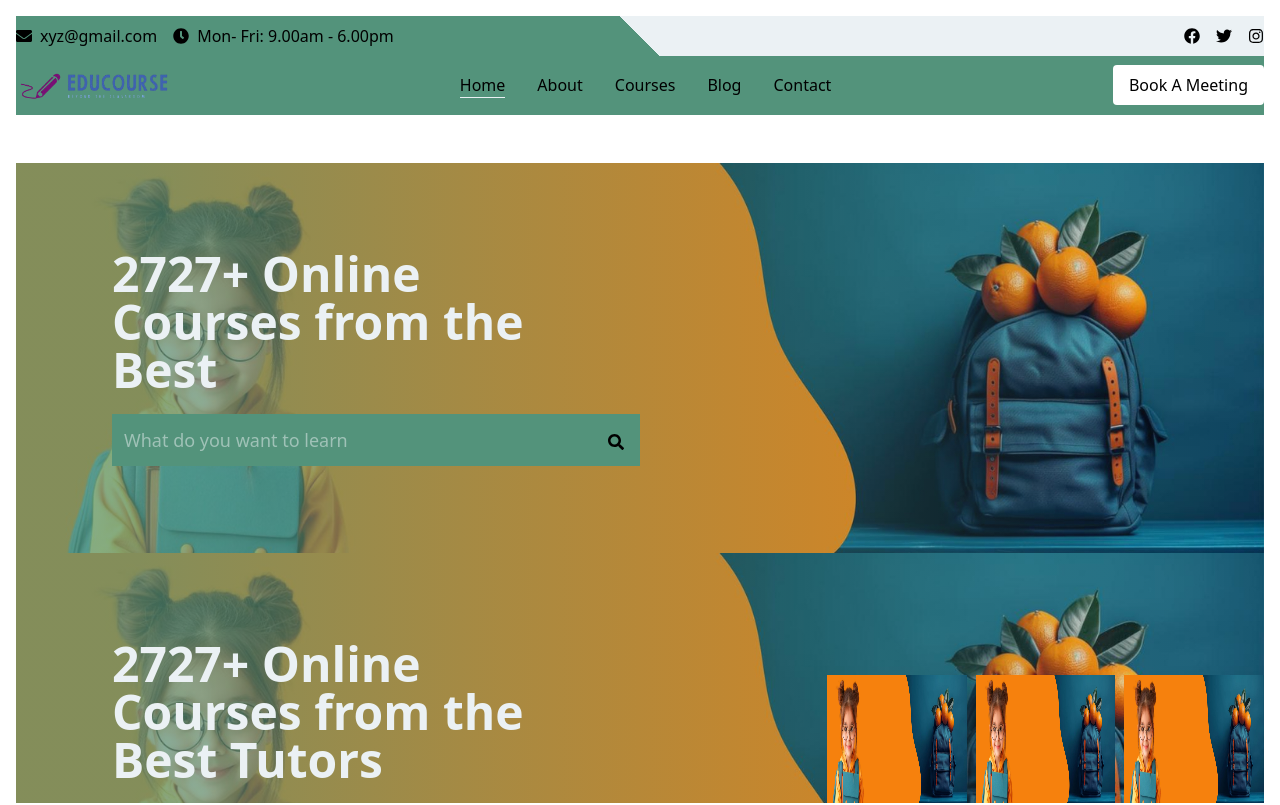
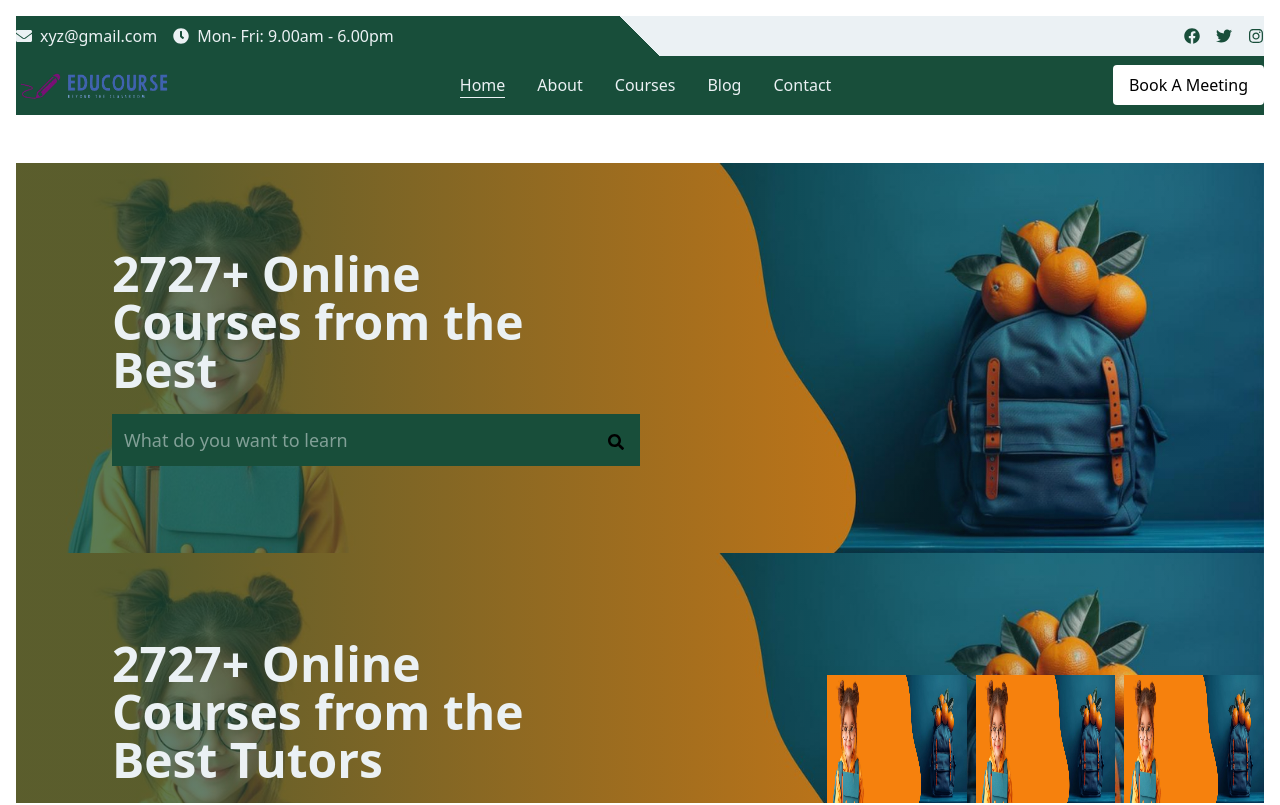
Before and after one commit to eduCourseOrg/eduCourse-client, a React (Vite) app: page / in a window 1280 px wide. Shown: the top 805 px of the page. Built offline with nearby package versions, Linux system fonts and the light colour scheme.

Commit message:
text color changed

```diff
--- a/src/Shared/Header/Header.jsx
+++ b/src/Shared/Header/Header.jsx
@@ -5,7 +5,7 @@ import { FaFacebook, FaTwitter, FaInstagram, FaEnvelope, FaClock } from "react-i
 const Header = () => {
   return (
     <header>
-    <div className="py-2 bg-linear-[45deg,var(--color-primary)_50%,var(--color-secondary)_50%] text-black">
+    <div className="py-2 bg-linear-[45deg,var(--color-primary)_50%,var(--color-secondary)_50%] text-secondary">
         <div className="container mx-auto flex justify-between items-center">
             <div className="flex items-center space-x-4">
                 <div className="flex items-center space-x-2">
@@ -18,9 +18,9 @@ const Header = () => {
                 </div>
             </div>
             <div className="flex items-center space-x-4">
-                <a href="#" className="text-black"><FaFacebook></FaFacebook></a>
-                <a href="#" className="text-black"><FaTwitter></FaTwitter></a>
-                <a href="#" className="text-black"><FaInstagram></FaInstagram></a>
+                <a href="#" className="text-primary"><FaFacebook></FaFacebook></a>
+                <a href="#" className="text-primary"><FaTwitter></FaTwitter></a>
+                <a href="#" className="text-primary"><FaInstagram></FaInstagram></a>
             </div>
         </div>
       </div>
@@ -28,7 +28,7 @@ const Header = () => {
         <div className="container mx-auto flex justify-between items-center">
           {/* <a href="#" className="bg-white text-black px-4 py-2 rounded">Company Logo</a> */}
           <img src={logo} alt="Logo" className='w-[13%]' />
-            <div className="flex space-x-8">
+            <div className="flex space-x-8 text-secondary">
                 <NavLink to='/' className={({ isActive}) => `${isActive && 'border-b border-secondary'} hover:border-b border-secondary`}>Home</NavLink>
                 <NavLink to='/about' className={({ isActive}) => `${isActive && 'border-b border-secondary'} hover:border-b border-secondary`}>About</NavLink>
                 <NavLink to='/courses' className={({ isActive}) => `${isActive && 'border-b border-secondary'} hover:border-b border-secondary`}>Courses</NavLink>
--- a/src/index.css
+++ b/src/index.css
@@ -1,7 +1,7 @@
 @import 'tailwindcss';
 
 @theme {
-  --color-primary: #53937b;
+  --color-primary: #184e3a;
   --color-secondary: #ebf1f4;
   --color-acent: #FCE6E5;
   --color-acent2: #F8FCFF;
```
